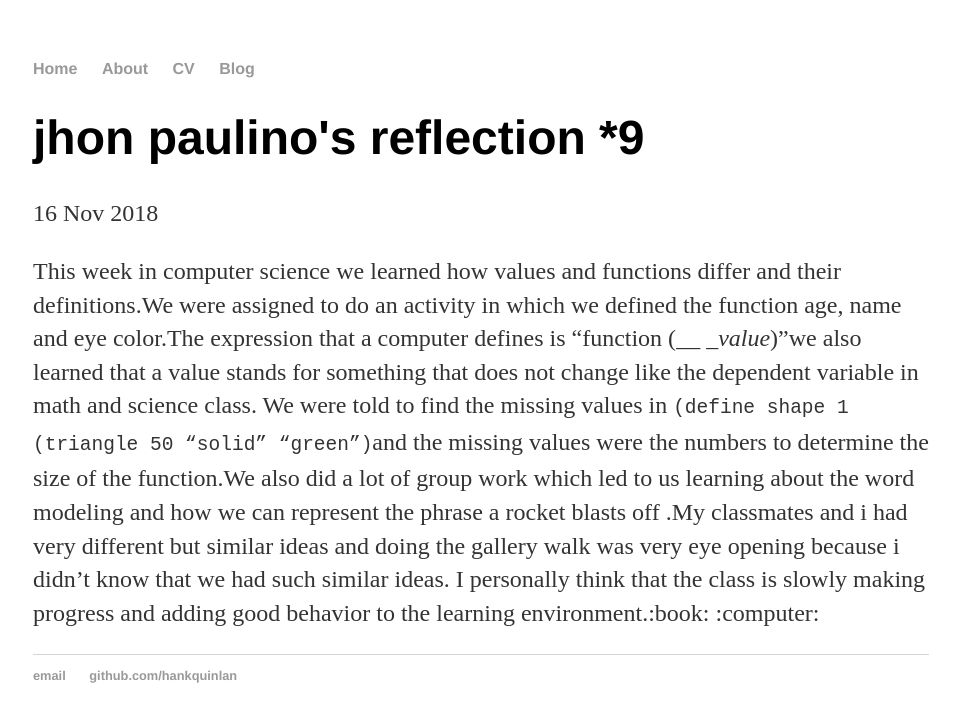
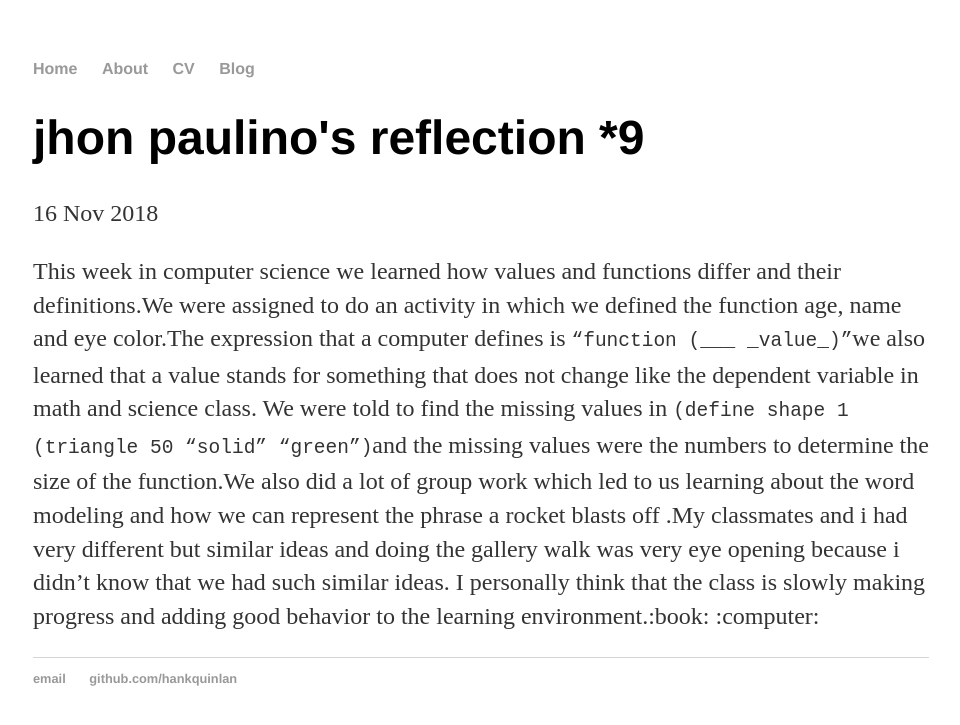
Before and after one commit to jhonp9659/jhonp9659.github.io, a Jekyll site: the page built from _posts/2018-11-16-weekly-reflection.md, in a window 1280 px wide. Shown: the top 725 px of the page, without its empty margins (159-1119 px from the left). Built offline with Jekyll 4.4.1, drawn with Linux system fonts in a browser that asks for light colours.

Commit message:
Update 2018-11-16-weekly-reflection.md

````diff
--- a/_posts/2018-11-16-weekly-reflection.md
+++ b/_posts/2018-11-16-weekly-reflection.md
@@ -5,4 +5,4 @@ date: 2018-11-16
 ---
 
 
-This week in computer science we learned how values and functions differ and their definitions.We were assigned to do an activity in which we defined the function age, name and eye color.The expression that a computer defines is “function (___   _value_)”we also learned that a value stands for something that does not change like the dependent variable in math and science class. We were told to find the missing values in ```(define shape 1 (triangle 50 “solid” “green”)```and the missing values were the numbers to determine the size of the function.We also did a lot of group work which led to us learning about the word modeling and how we can represent the phrase a rocket blasts off .My classmates and i had very different but similar ideas and doing the gallery walk was very eye opening because i didn't know that we had such similar ideas. I personally think that the class is slowly making progress and adding good behavior to the learning environment.:book: :computer:
+This week in computer science we learned how values and functions differ and their definitions.We were assigned to do an activity in which we defined the function age, name and eye color.The expression that a computer defines is ```“function (___   _value_)”```we also learned that a value stands for something that does not change like the dependent variable in math and science class. We were told to find the missing values in ```(define shape 1 (triangle 50 “solid” “green”)```and the missing values were the numbers to determine the size of the function.We also did a lot of group work which led to us learning about the word modeling and how we can represent the phrase a rocket blasts off .My classmates and i had very different but similar ideas and doing the gallery walk was very eye opening because i didn't know that we had such similar ideas. I personally think that the class is slowly making progress and adding good behavior to the learning environment.:book: :computer:
````
